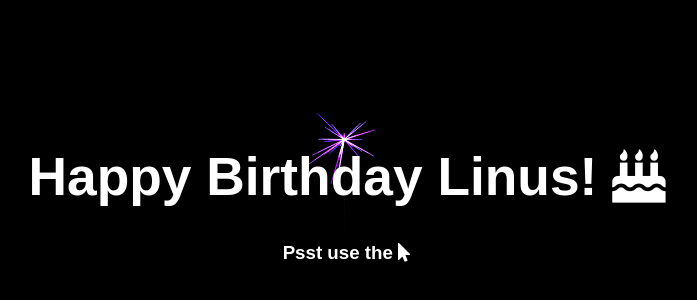
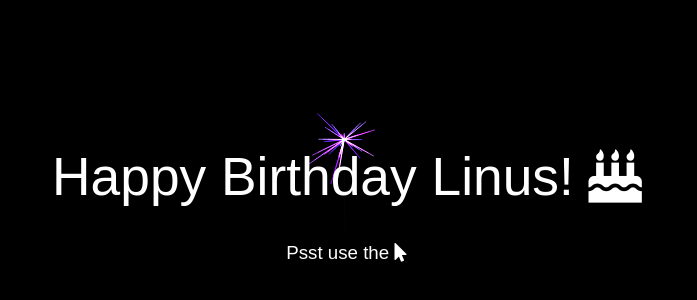
Before and after one commit to 3DJakob/happybday, a plain HTML site: page index.html in a window 1280 px wide. Shown: the part 170-470 px from the top of the page, without its empty margins (293-990 px from the left). Drawn offline with Linux system fonts and the light colour scheme.

Commit message:
Css font fix
Fixed css font styling issue that sometimes caused the font-weight to
be rendered incorrectly.

```diff
--- a/stylesheet.css
+++ b/stylesheet.css
@@ -9,9 +9,6 @@ canvas {
 }
 
 div {
-  font-family: 'Alegreya Sans', sans-serif;
-  font-weight: 100;
-  color: #fff;
   position: absolute;
   overflow:visible;
   height: 0;
@@ -28,7 +25,16 @@ div {
 }
 
 h1 {
+  font-family: 'Alegreya Sans', sans-serif;
+  font-weight: 100;
   font-size: 40pt;
+  color: #fff;
+}
+
+h3 {
+  font-family: 'Alegreya Sans', sans-serif;
+  font-weight: 100;
+  color: #fff;
 }
 
 i {
```
